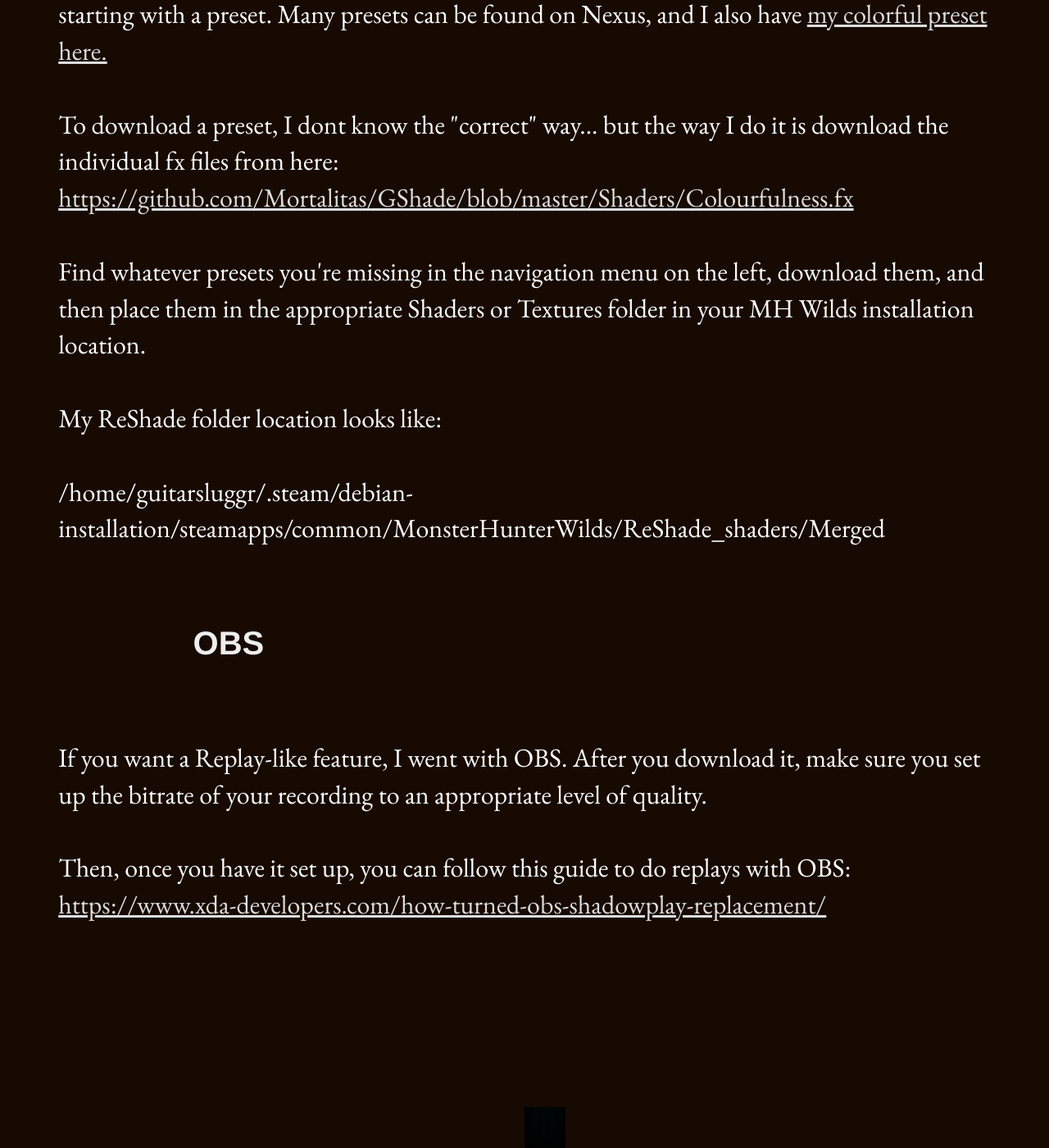
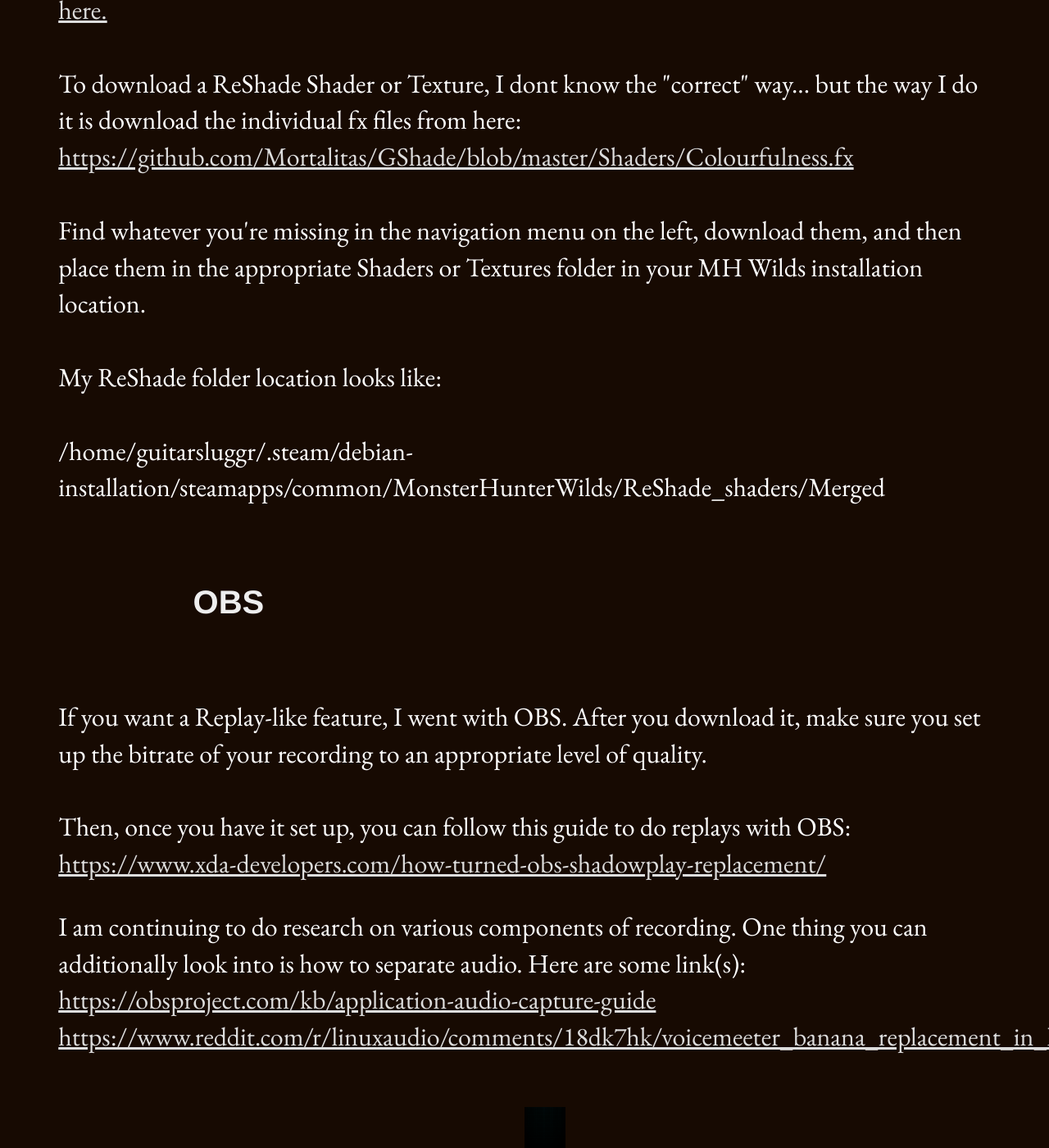
Before and after one commit to guitarsluggr/guitarsluggr.github.io, a Jekyll site: the page built from pages/mhwilds-linux.html, in a window 1280 px wide and 1400 px high, scrolled down 7306 px. Shown: the whole window at 82% size. Built offline with Jekyll 4.4.1, drawn with Linux system fonts in a browser that asks for light colours; nearby versions of some CDN libraries; library files that are not in the unit come from our copies; some of the changed text lies outside the part shown.

Commit message:
audio part

```diff
--- a/pages/mhwilds-linux.html
+++ b/pages/mhwilds-linux.html
@@ -80,10 +80,11 @@
 
 <h1 style="font-family:Helvetica Neue"> Linux Setup </h1>
 
-<br/><br/>
+<br/>
 
 <p class="paragraph1">
 Here are various links for downloading as well as tutorials for installing.
+<br/><br/>
 
 Download link:<br/>
 <a href="https://www.linuxmint.com/download.php" target="_blank">https://www.linuxmint.com/download.php</a>
@@ -159,10 +160,6 @@
 Download ReFramework from one of the following two locations:<br/>
 Nexus: <a href="https://www.nexusmods.com/monsterhunterwilds/mods/93?tab=files" target="_blank">https://www.nexusmods.com/monsterhunterwilds/mods/93?tab=files</a><br/>
 Github: <a href="https://github.com/praydog/REFramework-nightly/releases/" target="_blank">https://github.com/praydog/REFramework-nightly/releases/</a>
-</p>
-
-<p class="paragraph1">
-Next, drop the "dinput8.dll" file into your MH Wilds installation folder. Can find this by right clicking on MH Wilds in your steam library, and going to "Browse Local Files...".
 </p>
 
 <p class="paragraph1">
@@ -261,10 +258,10 @@
 The second is to download any dependencies (ReShade Shaders and Textures). I recommend starting with a preset. Many presets can be found on Nexus, and I also have
 <a href="https://guitarsluggr.github.io/pages/guitarsluggr-colorful.ini" download>my colorful preset here.</a>
 <br/><br/>
-To download a preset, I dont know the "correct" way... but the way I do it is download the individual fx files from here:<br>
+To download a ReShade Shader or Texture, I dont know the "correct" way... but the way I do it is download the individual fx files from here:<br>
 <a href="https://github.com/Mortalitas/GShade/blob/master/Shaders/Colourfulness.fx" target="_blank">https://github.com/Mortalitas/GShade/blob/master/Shaders/Colourfulness.fx</a>
 <br/><br/>
-Find whatever presets you're missing in the navigation menu on the left, download them, and then place them in the appropriate Shaders or Textures folder in your MH Wilds installation location.<br/><br/>
+Find whatever you're missing in the navigation menu on the left, download them, and then place them in the appropriate Shaders or Textures folder in your MH Wilds installation location.<br/><br/>
 My ReShade folder location looks like:<br/><br/>
 /home/guitarsluggr/.steam/debian-installation/steamapps/common/MonsterHunterWilds/ReShade_shaders/Merged
 </p>
@@ -289,36 +286,11 @@
 <a href="https://www.xda-developers.com/how-turned-obs-shadowplay-replacement/" target="_blank">https://www.xda-developers.com/how-turned-obs-shadowplay-replacement/</a>
 </p>
 
-
-
-
-
-
-
-
-
-
-
-
-
-
-
-
-
-
-
-
-
-
-
-
-
-
-
-
-
-
-
+<p class="paragraph1">
+I am continuing to do research on various components of recording. One thing you can additionally look into is how to separate audio. Here are some link(s):<br/>
+<a href="https://obsproject.com/kb/application-audio-capture-guide" target="_blank">https://obsproject.com/kb/application-audio-capture-guide</a><br/>
+<a href="https://www.reddit.com/r/linuxaudio/comments/18dk7hk/voicemeeter_banana_replacement_in_linux/" target="_blank">https://www.reddit.com/r/linuxaudio/comments/18dk7hk/voicemeeter_banana_replacement_in_linux/</a>
+</p>
 
 
 
```
